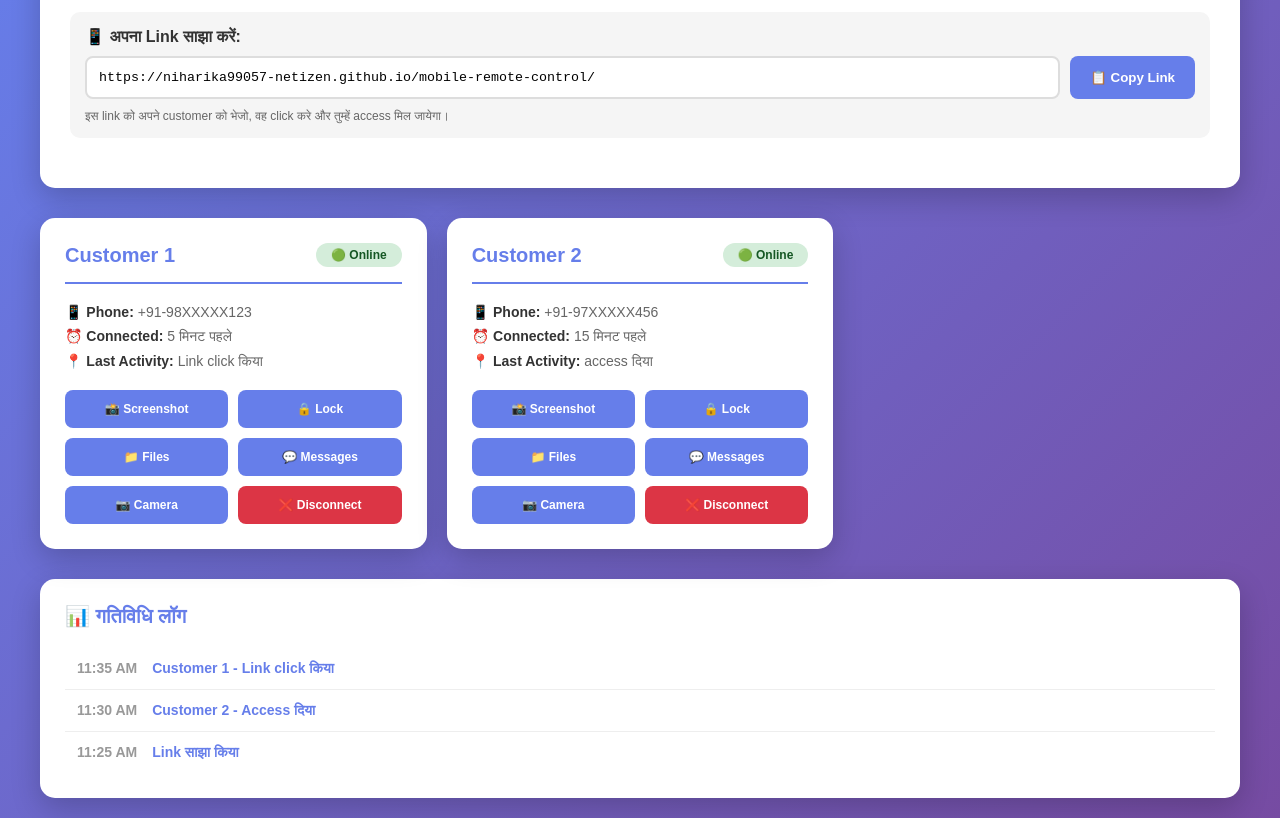
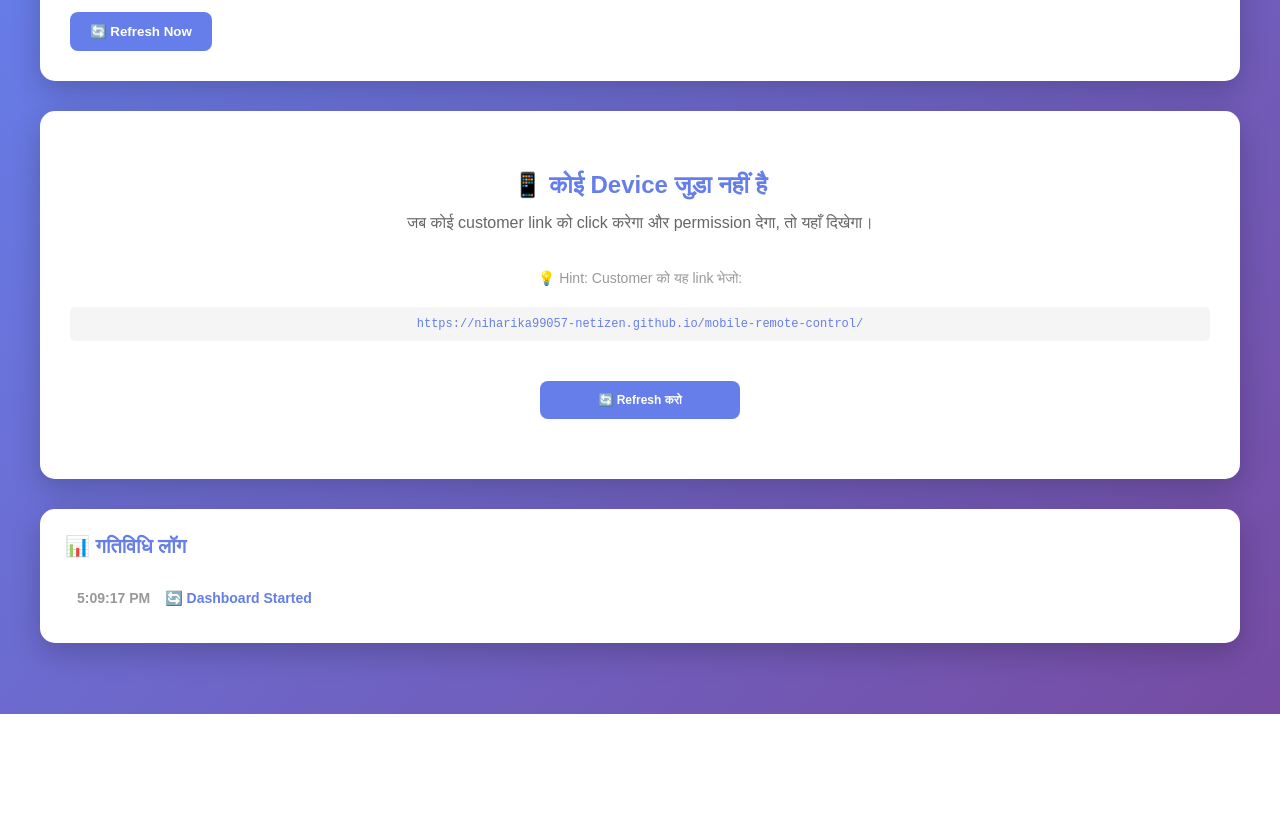
Before and after one commit to niharika99057-netizen/mobile-remote-control, a plain HTML site: page dashboard.html in a window 1280 px wide. Shown: the part 86-904 px from the top of the page. After the commit the page ends 800 px from the top, so only its background shows below. Drawn offline with Linux system fonts and the light colour scheme.

Commit message:
Update dashboard with real-time device tracking and localStorage sync

```diff
--- a/dashboard.html
+++ b/dashboard.html
@@ -3,7 +3,7 @@
 <head>
     <meta charset="UTF-8">
     <meta name="viewport" content="width=device-width, initial-scale=1.0">
-    <title>Mobile Control Dashboard</title>
+    <title>Control Dashboard</title>
     <style>
         * {
             margin: 0;
@@ -32,40 +32,18 @@
             margin-bottom: 15px;
             font-size: 28px;
         }
-        .share-section {
-            background: #f5f5f5;
-            padding: 15px;
-            border-radius: 10px;
-            margin-bottom: 20px;
-        }
-        .share-section label {
-            display: block;
-            color: #333;
-            font-weight: bold;
-            margin-bottom: 10px;
-        }
-        .share-link {
-            display: flex;
-            gap: 10px;
-        }
-        .share-link input {
-            flex: 1;
-            padding: 12px;
-            border: 2px solid #ddd;
-            border-radius: 8px;
-            font-family: monospace;
-        }
-        .share-link button {
-            padding: 12px 20px;
+        .refresh-btn {
             background: #667eea;
             color: white;
             border: none;
+            padding: 12px 20px;
             border-radius: 8px;
             cursor: pointer;
             font-weight: bold;
+            margin-right: 10px;
             transition: 0.3s;
         }
-        .share-link button:hover {
+        .refresh-btn:hover {
             background: #764ba2;
         }
         .devices-grid {
@@ -101,14 +79,8 @@
             border-radius: 20px;
             font-size: 12px;
             font-weight: bold;
-        }
-        .status.online {
             background: #d4edda;
             color: #155724;
-        }
-        .status.offline {
-            background: #f8d7da;
-            color: #721c24;
         }
         .device-info {
             margin-bottom: 20px;
@@ -117,6 +89,7 @@
         .device-info p {
             color: #666;
             margin-bottom: 8px;
+            word-break: break-all;
         }
         .device-info strong {
             color: #333;
@@ -264,14 +237,8 @@
     <div class="dashboard">
         <div class="header">
             <h1>🎮 Mobile Control Dashboard</h1>
-            <div class="share-section">
-                <label>📱 अपना Link साझा करें:</label>
-                <div class="share-link">
-                    <input type="text" id="shareLink" readonly value="https://niharika99057-netizen.github.io/mobile-remote-control/">
-                    <button onclick="copyLink()">📋 Copy Link</button>
-                </div>
-                <p style="color: #666; font-size: 12px; margin-top: 10px;">इस link को अपने customer को भेजो, वह click करे और तुम्हें access मिल जायेगा।</p>
-            </div>
+            <button class="refresh-btn" onclick="refreshDevices()">🔄 Refresh Now</button>
+            <span id="refreshStatus" style="color: #667eea; font-weight: bold;"></span>
         </div>
 
         <div id="devicesContainer"></div>
@@ -295,42 +262,14 @@
     </div>
 
     <script>
-        // Sample connected devices data
         let devices = [];
         let activityLogs = [];
         let currentControlAction = null;
 
-        // Initialize with some demo devices
-        function initDemo() {
-            devices = [
-                {
-                    id: 1,
-                    name: 'Customer 1',
-                    phone: '+91-98XXXXX123',
-                    status: 'online',
-                    connectedTime: '5 मिनट पहले',
-                    lastActivity: 'Link click किया',
-                    timestamp: new Date(Date.now() - 5 * 60000)
-                },
-                {
-                    id: 2,
-                    name: 'Customer 2',
-                    phone: '+91-97XXXXX456',
-                    status: 'online',
-                    connectedTime: '15 मिनट पहले',
-                    lastActivity: 'access दिया',
-                    timestamp: new Date(Date.now() - 15 * 60000)
-                }
-            ];
-
-            activityLogs = [
-                { time: '11:35 AM', action: 'Customer 1 - Link click किया' },
-                { time: '11:30 AM', action: 'Customer 2 - Access दिया' },
-                { time: '11:25 AM', action: 'Link साझा किया' }
-            ];
-
+        // Load devices from localStorage
+        function loadDevices() {
+            devices = JSON.parse(localStorage.getItem('connectedDevices')) || [];
             renderDevices();
-            renderActivityLog();
         }
 
         function renderDevices() {
@@ -340,8 +279,11 @@
                 container.innerHTML = `
                     <div class="no-devices">
                         <h2>📱 कोई Device जुड़ा नहीं है</h2>
-                        <p>अपना Link साझा करो और अपने customer को access दो!</p>
-                        <button class="control-btn" onclick="copyLink()" style="max-width: 200px; margin: 0 auto;">📋 Link Copy करो</button>
+                        <p>जब कोई customer link को click करेगा और permission देगा, तो यहाँ दिखेगा।</p>
+                        <br>
+                        <p style="font-size: 14px; color: #999;">💡 Hint: Customer को यह link भेजो:</p>
+                        <p style="font-size: 12px; color: #667eea; font-family: monospace; background: #f5f5f5; padding: 10px; border-radius: 5px;">https://niharika99057-netizen.github.io/mobile-remote-control/</p>
+                        <button class="control-btn" onclick="refreshDevices()" style="max-width: 200px; margin: 20px auto 0; width: 100%;">🔄 Refresh करो</button>
                     </div>
                 `;
                 return;
@@ -349,24 +291,25 @@
 
             container.innerHTML = `
                 <div class="devices-grid">
-                    ${devices.map(device => `
+                    ${devices.map((device, index) => `
                         <div class="device-card">
                             <div class="device-header">
-                                <h2>${device.name}</h2>
-                                <span class="status ${device.status}">${device.status === 'online' ? '🟢 Online' : '⚫ Offline'}</span>
+                                <h2>Device ${index + 1}</h2>
+                                <span class="status">🟢 Online</span>
                             </div>
                             <div class="device-info">
-                                <p><strong>📱 Phone:</strong> ${device.phone}</p>
-                                <p><strong>⏰ Connected:</strong> ${device.connectedTime}</p>
-                                <p><strong>📍 Last Activity:</strong> ${device.lastActivity}</p>
+                                <p><strong>📱 Device ID:</strong> ${device.id}</p>
+                                <p><strong>🔑 Access Code:</strong> ${device.accessCode}</p>
+                                <p><strong>⏰ Connected:</strong> ${new Date(device.timestamp).toLocaleTimeString()}</p>
+                                <p><strong>📍 Status:</strong> ${device.lastActivity}</p>
                             </div>
                             <div class="controls">
-                                <button class="control-btn" onclick="showControlModal(${device.id}, 'स्क्रीनशॉट ले सकते हो?', 'screenshot')">📸 Screenshot</button>
-                                <button class="control-btn" onclick="showControlModal(${device.id}, 'फोन लॉक करने हैं?', 'lock')">🔒 Lock</button>
-                                <button class="control-btn" onclick="showControlModal(${device.id}, 'Files देख सकते हो?', 'files')">📁 Files</button>
-                                <button class="control-btn" onclick="showControlModal(${device.id}, 'Messages देख सकते हो?', 'messages')">💬 Messages</button>
-                                <button class="control-btn" onclick="showControlModal(${device.id}, 'कैमरा ऑन करना है?', 'camera')">📷 Camera</button>
-                                <button class="control-btn danger" onclick="showControlModal(${device.id}, 'एक्सेस disconnect करने हैं?', 'disconnect')">❌ Disconnect</button>
+                                <button class="control-btn" onclick="showControlModal(${index}, 'स्क्रीनशॉट ले सकते हो?', 'screenshot')">📸 Screenshot</button>
+                                <button class="control-btn" onclick="showControlModal(${index}, 'फोन लॉक करने हैं?', 'lock')">🔒 Lock</button>
+                                <button class="control-btn" onclick="showControlModal(${index}, 'Files देख सकते हो?', 'files')">📁 Files</button>
+                                <button class="control-btn" onclick="showControlModal(${index}, 'Messages देख सकते हो?', 'messages')">💬 Messages</button>
+                                <button class="control-btn" onclick="showControlModal(${index}, 'कैमरा ऑन करना है?', 'camera')">📷 Camera</button>
+                                <button class="control-btn danger" onclick="removeDevice(${index})">❌ Disconnect</button>
                             </div>
                         </div>
                     `).join('')}
@@ -374,8 +317,41 @@
             `;
         }
 
+        function refreshDevices() {
+            loadDevices();
+            loadActivityLogs();
+            document.getElementById('refreshStatus').textContent = '✅ Refreshed!';
+            setTimeout(() => {
+                document.getElementById('refreshStatus').textContent = '';
+            }, 2000);
+        }
+
+        function removeDevice(index) {
+            if (confirm('क्या आप इस device को disconnect करना चाहते हैं?')) {
+                devices.splice(index, 1);
+                localStorage.setItem('connectedDevices', JSON.stringify(devices));
+                loadDevices();
+                addActivityLog('❌ Device Disconnected');
+                alert('✅ Device disconnect हो गया!');
+            }
+        }
+
+        function loadActivityLogs() {
+            activityLogs = JSON.parse(localStorage.getItem('activityLogs')) || [];
+            if (activityLogs.length === 0) {
+                activityLogs = [
+                    { time: new Date().toLocaleTimeString(), action: '🔄 Dashboard Started' }
+                ];
+            }
+            renderActivityLog();
+        }
+
         function renderActivityLog() {
             const container = document.getElementById('activityLog');
+            if (activityLogs.length === 0) {
+                container.innerHTML = '<p style="color: #999;">कोई गतिविधि नहीं</p>';
+                return;
+            }
             container.innerHTML = activityLogs.map(log => `
                 <div class="log-entry">
                     <span class="time">${log.time}</span>
@@ -384,8 +360,18 @@
             `).join('');
         }
 
-        function showControlModal(deviceId, message, action) {
-            currentControlAction = { deviceId, action };
+        function addActivityLog(action) {
+            const now = new Date();
+            activityLogs.unshift({
+                time: now.toLocaleTimeString(),
+                action: action
+            });
+            localStorage.setItem('activityLogs', JSON.stringify(activityLogs));
+            renderActivityLog();
+        }
+
+        function showControlModal(index, message, action) {
+            currentControlAction = { index, action };
             document.getElementById('modalMessage').textContent = message;
             document.getElementById('controlModal').classList.add('active');
         }
@@ -397,20 +383,10 @@
                     'lock': '🔒 Phone lock किया गया',
                     'files': '📁 Files access किया गया',
                     'messages': '💬 Messages देखे गए',
-                    'camera': '📷 Camera activate किया गया',
-                    'disconnect': '❌ Access disconnect किया गया'
+                    'camera': '📷 Camera activate किया गया'
                 };
 
-                // Add to activity log
-                const now = new Date();
-                const time = now.getHours().toString().padStart(2, '0') + ':' +
-                            now.getMinutes().toString().padStart(2, '0');
-                activityLogs.unshift({
-                    time: time + ' AM',
-                    action: actions[currentControlAction.action]
-                });
-
-                renderActivityLog();
+                addActivityLog(actions[currentControlAction.action]);
                 closeModal();
                 alert('✅ ' + actions[currentControlAction.action]);
             }
@@ -421,14 +397,16 @@
             currentControlAction = null;
         }
 
-        function copyLink() {
-            const link = document.getElementById('shareLink').value;
-            navigator.clipboard.writeText(link);
-            alert('✅ Link copy हो गया! अपने customer को भेज दो।');
-        }
+        // Initialize
+        window.addEventListener('load', () => {
+            loadDevices();
+            loadActivityLogs();
+        });
 
-        // Initialize
-        initDemo();
+        // Auto-refresh every 3 seconds
+        setInterval(() => {
+            loadDevices();
+        }, 3000);
     </script>
 </body>
 </html>
```
